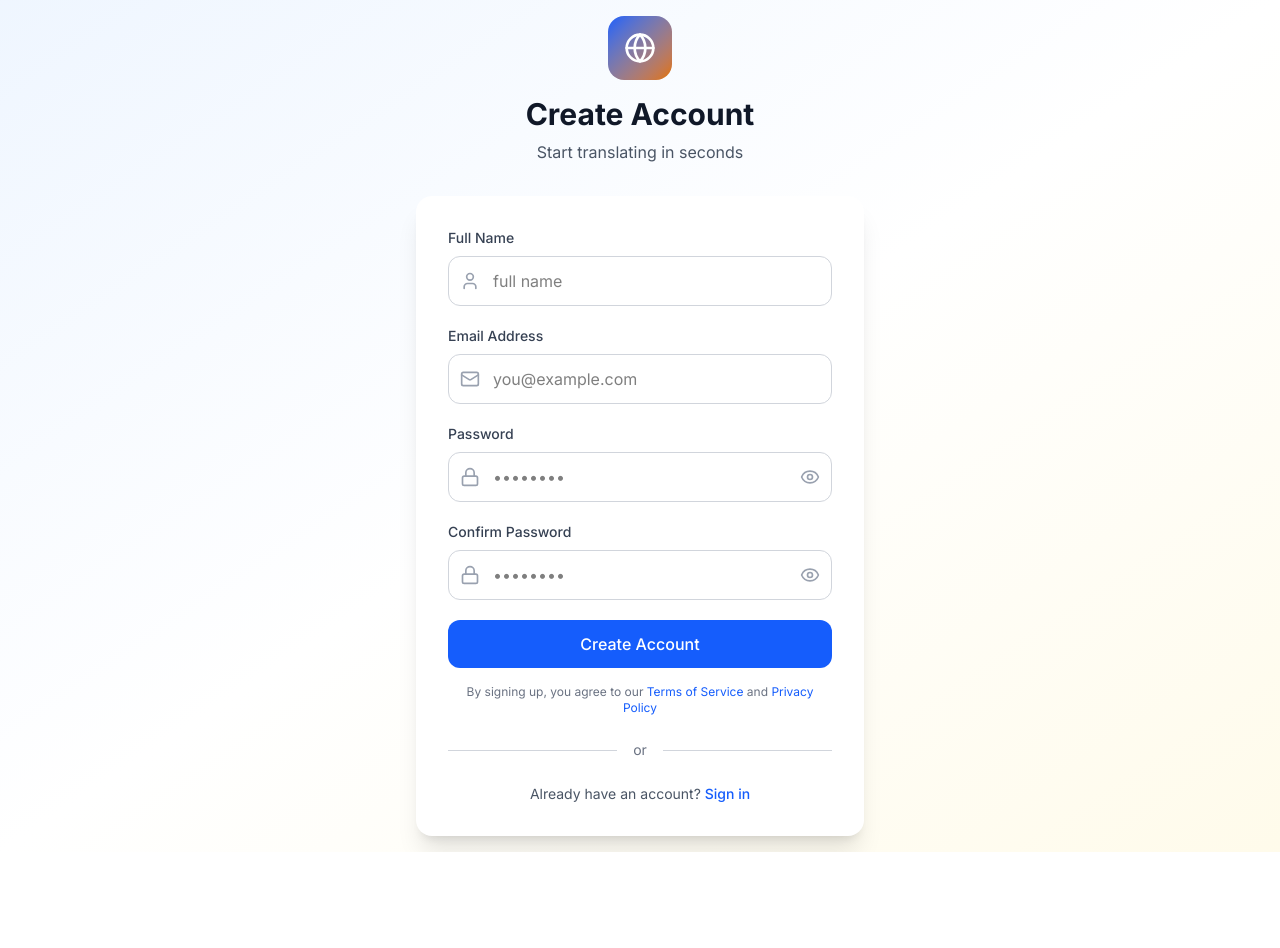
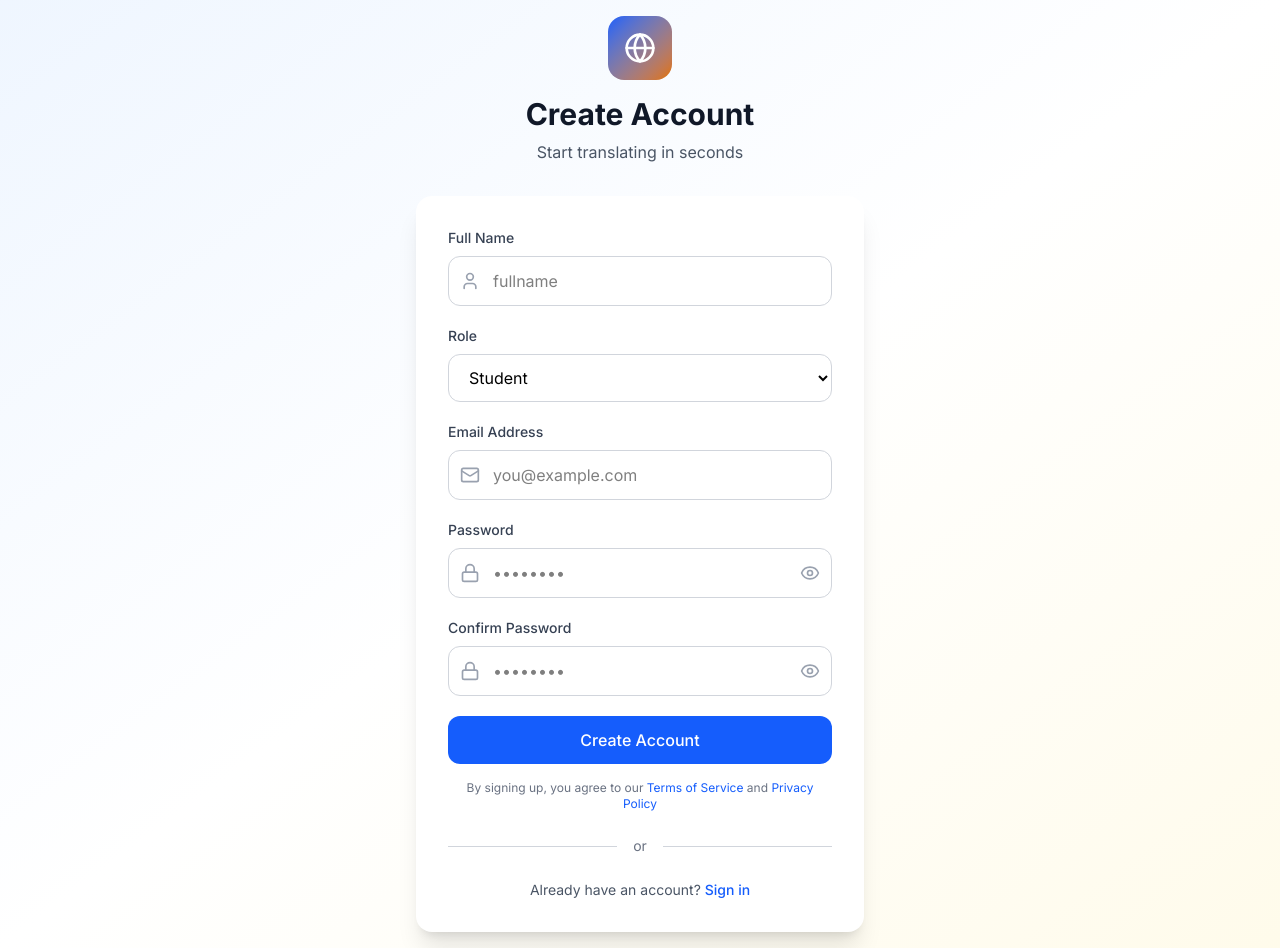
Before and after one commit to Vickyvackydev/sa-translator, a React (Vite) app: page /register in a window 1280 px wide. Before the commit the page ends 852 px from the top, so only its background shows below. Built offline with nearby package versions, Linux system fonts and the light colour scheme.

Commit message:
switch branch to keep old code

```diff
--- a/src/auth/Register.tsx
+++ b/src/auth/Register.tsx
@@ -16,6 +16,7 @@ interface RegisterFormData {
   email: string;
   password: string;
   confirmPassword: string;
+  role: string;
 }
 
 export default function RegisterScreen() {
@@ -24,6 +25,7 @@ export default function RegisterScreen() {
     email: "",
     password: "",
     confirmPassword: "",
+    role: "student",
   });
   const [showPassword, setShowPassword] = useState<boolean>(false);
   const [showConfirmPassword, setShowConfirmPassword] =
@@ -47,6 +49,7 @@ export default function RegisterScreen() {
       email: formData.email,
       password: formData.password,
       password_confirmation: formData.confirmPassword,
+      role: formData.role,
     };
     try {
       const response = await register(payload);
@@ -101,8 +104,32 @@ export default function RegisterScreen() {
                     setFormData({ ...formData, name: e.target.value })
                   }
                   className="w-full pl-11 pr-4 py-3 border border-gray-300 rounded-xl focus:outline-none focus:ring-2 focus:ring-blue-500 focus:border-transparent"
-                  placeholder="full name"
+                  placeholder="fullname"
                 />
+              </div>
+            </div>
+
+            {/* Role Input */}
+            <div>
+              <label
+                htmlFor="role"
+                className="block text-sm font-medium text-gray-700 mb-2"
+              >
+                Role
+              </label>
+              <div className="relative">
+                <select
+                  id="role"
+                  required
+                  value={formData.role}
+                  onChange={(e) =>
+                    setFormData({ ...formData, role: e.target.value })
+                  }
+                  className="w-full px-4 py-3 border border-gray-300 rounded-xl focus:outline-none focus:ring-2 focus:ring-blue-500 focus:border-transparent bg-white"
+                >
+                  <option value="student">Student</option>
+                  <option value="lecturer">Lecturer</option>
+                </select>
               </div>
             </div>
 
--- a/src/services/auth.service.ts
+++ b/src/services/auth.service.ts
@@ -7,6 +7,7 @@ export const register = async (data: {
   email: string;
   password: string;
   password_confirmation: string;
+  role: string;
 }) => {
   const response = await API.post("/auth/register", data, {
     headers: {
--- a/src/services/chat.service.ts
+++ b/src/services/chat.service.ts
@@ -1,5 +1,6 @@
 import { API } from "../config";
 
+// ignore for now
 export const sendChat = async (data: {
   message: string;
   sourceLanguage: string | null;
@@ -9,11 +10,30 @@ export const sendChat = async (data: {
   const response = await API.post("/chat", data);
   return response.data;
 };
+
+// ignore for now
 export const getChats = async () => {
   const response = await API.get("/chat");
   return response.data;
 };
+// ignore for now
 export const deleteChat = async (id: string) => {
   const response = await API.delete(`/chat/${id}`);
   return response.data;
 };
+
+// use this for now
+export const sendMessage = async () => {
+  const response = await API.post("/lecturer/messages", {
+    body_original: "Hello",
+    receiver_id: "1",
+  });
+  return response.data;
+};
+
+// use this for now
+
+export const getMessages = async (receiver_id: string) => {
+  const response = await API.get(`/lecturer/messages/${receiver_id}`);
+  return response.data;
+};
--- /dev/null
+++ b/src/services/user.service.ts
@@ -0,0 +1,6 @@
+import { API } from "../config";
+
+export const getStudents = async () => {
+  const response = await API.get("/lecturer/students");
+  return response.data;
+};
--- a/src/types/index.tsx
+++ b/src/types/index.tsx
@@ -12,42 +12,17 @@ export interface ButtonTypeProps {
   iconStyle?: string;
   disabled?: boolean;
 }
-export interface CardProps {
+
+export interface StudentResponse {
   id: number;
-  img: string;
-  topic: string;
-  title: string;
-  date: string;
-  timeread: string;
-}
-
-export interface FormFieldTypeProps {
-  type:
-    | "text"
-    | "password"
-    | "email"
-    | "number"
-    | "tel"
-    | "url"
-    | "search"
-    | "date"
-    | "time";
-  formFieldType: "input" | "textarea";
-  value: string;
-  name?: string;
-  title: string;
-  inputstyle: string;
-  placeholder: string;
-  placeholderstyle: string;
-  handleChange: (
-    value: React.ChangeEvent<HTMLInputElement | HTMLTextAreaElement>
-  ) => void;
-}
-
-export interface UploadSegMentTypes {
-  title: string;
-  setOpen: () => void;
-  data: Record<string, unknown>;
+  username: string;
+  email: string;
+  first_name: string;
+  last_name: string;
+  location: string;
+  role: string;
+  preferred_language: string;
+  created_at: string;
 }
 
 export interface UserPayload {
@@ -56,24 +31,3 @@ export interface UserPayload {
   last_name: string;
   email: string;
 }
-
-export interface BlogTypes {
-  title: string;
-  featured_image: File | null;
-  post_content: string;
-  tags: Array<string>;
-  date_created: string;
-  blog_excerpt: string;
-}
-
-export interface ContactInquiryType {
-  first_name: string;
-  last_name: string;
-  email: string;
-  full_name: string;
-  job_title: string;
-  company_name: string;
-  hear_about_us: string;
-  inquiry: string;
-  inquiry_type: string;
-}
```
